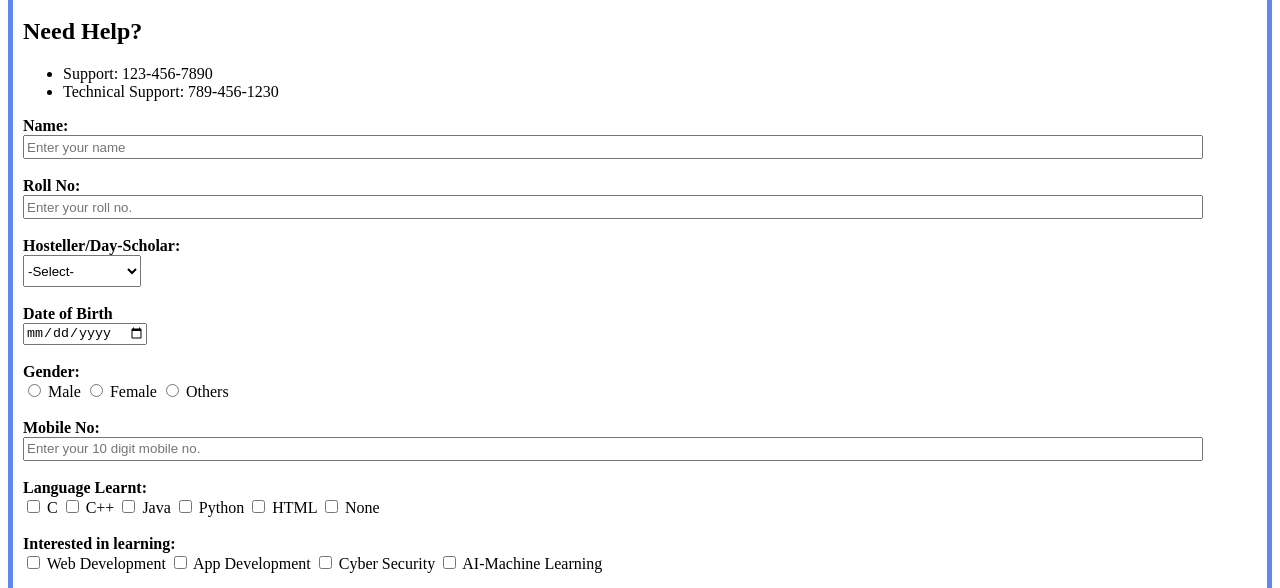
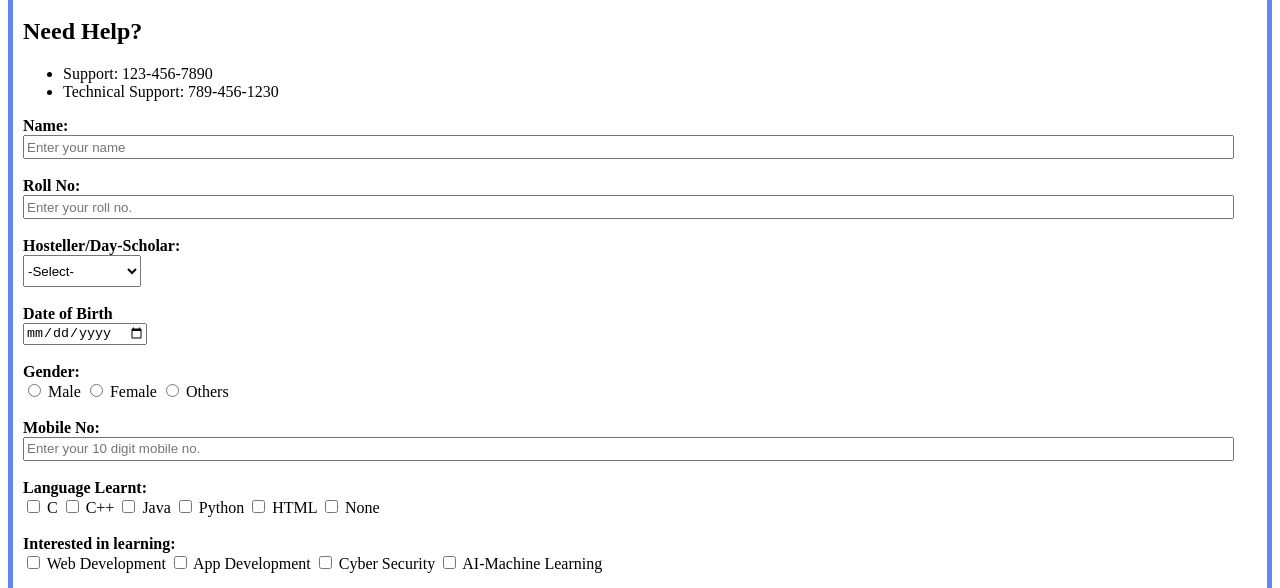
Before and after one commit to sadhunitr/my-portfolio, a plain HTML site: page index.html in a window 1280 px wide. Shown: the part 212-800 px from the top of the page. Drawn offline with Linux system fonts and the light colour scheme.

Commit message:
Update style.css

```diff
--- a/style.css
+++ b/style.css
@@ -17,7 +17,7 @@ body{
 
 }
 .name input{
-    width: 95%;
+    width: 97.5%;
     height: 2.25vh;
 }
 .submit input{
```
